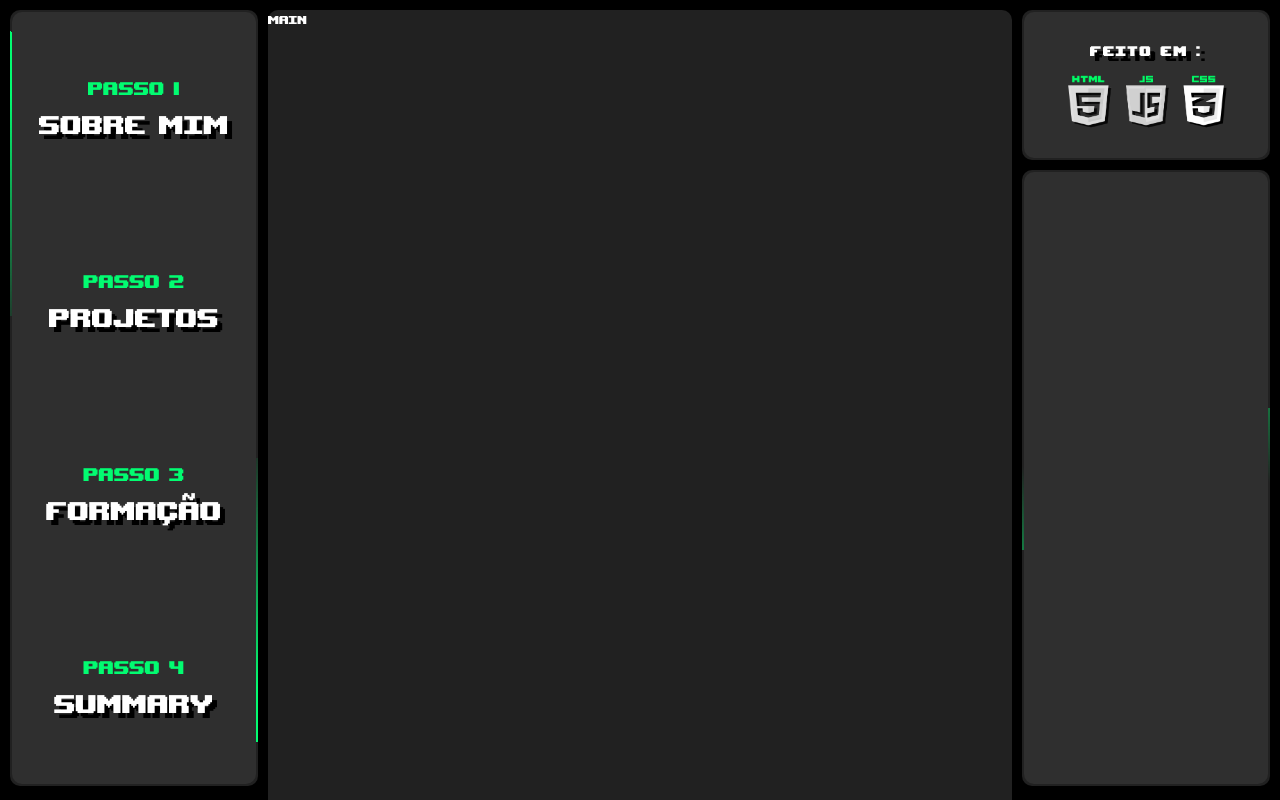
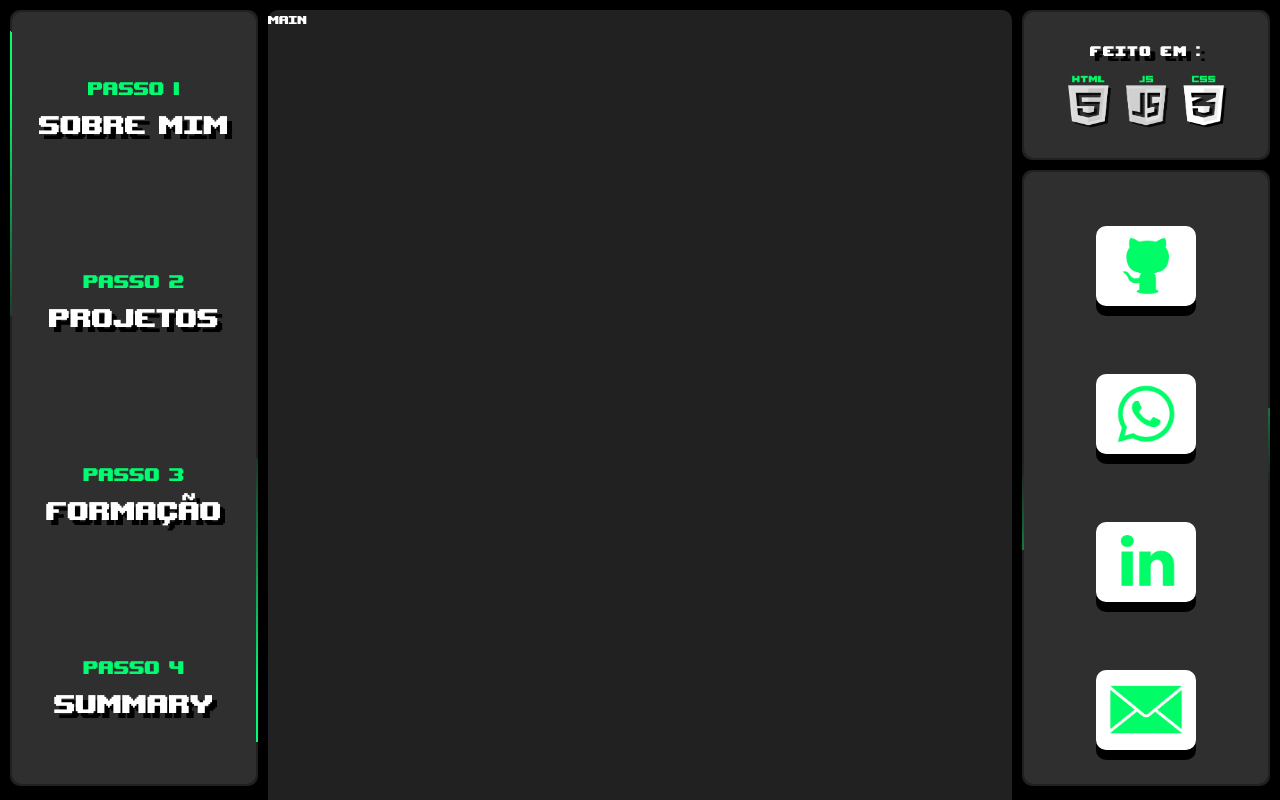
Before and after one commit to VNM28/Portifolio, a plain HTML site: page index.html in a window 1280 px wide. Shown: the top 800 px of the page. Drawn offline with nearby package versions, Linux system fonts and the light colour scheme.

Commit message:
Adicionando items ao Aside

```diff
--- a/aside.css
+++ b/aside.css
@@ -15,13 +15,42 @@
 }
 
 
-aside{
+.aside{
     padding: 2px;
     overflow: hidden;
 }
 
-aside > div{
+.aside > .div_aside{
     background-color:#2F2F2F;
     width: 100%;
     height: 100%;
+    display: flex;
+    padding: 20px 0 0 0;
+    flex-direction: column;
+    justify-content:space-around;
+    align-items:center;
 }
+
+.div_aside > div{
+    display: flex;
+    justify-content: center;
+    padding: 10px;
+    color: #2F2F2F;
+    background-color: white;
+    border-radius: 10px;
+    width: 100px;
+    height: 80px;
+    transition-property:;
+    transition-duration: 0.5s;
+    box-shadow:  black 0px 10px;
+}
+
+.div_aside > div:hover{
+    transform: perspective(900px) translateY(-5%) rotateX(40deg) translateZ(0);
+    box-shadow: #CECECE 0px 30px;
+}
+
+div > img{
+    width: 80px;
+    height: 60px;
+}
--- a/index.html
+++ b/index.html
@@ -62,7 +62,18 @@
 
             <aside class="aside animate__animated animate__slideInUp">
                 <div class="div_aside">
-
+                    <div href="" class="">
+                        <img src="img/github.png" alt="">
+                    </div>
+                    <div class="">
+                        <img src="img/whatsapp.png" alt="">
+                    </div>
+                    <div class="">
+                        <img src="img/linkedin.png" alt="">
+                    </div>
+                    <div class="">
+                        <img src="img/email.png" alt="">
+                    </div>
                 </div>
 
             </aside>
```
Also changed, not shown: img/email.png (added), img/linkedin.png (added), img/whatsapp.png (added).
